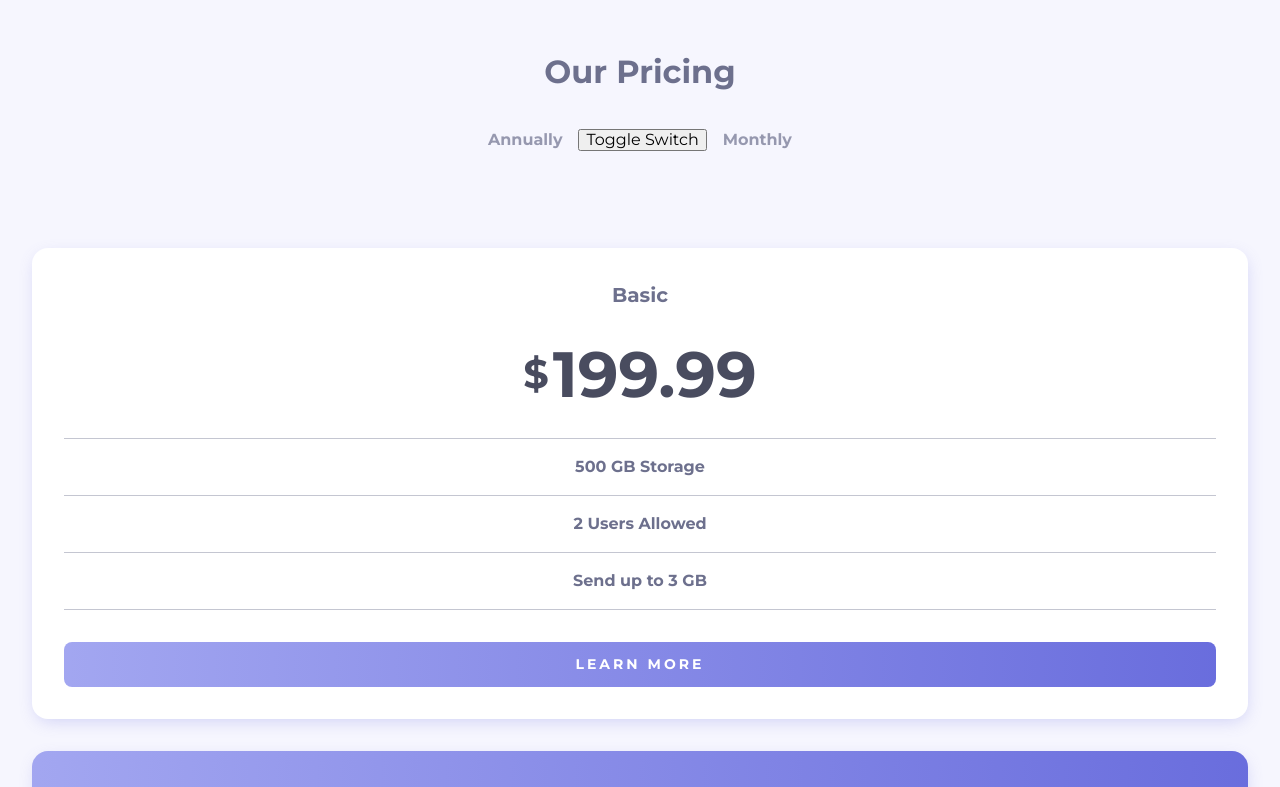
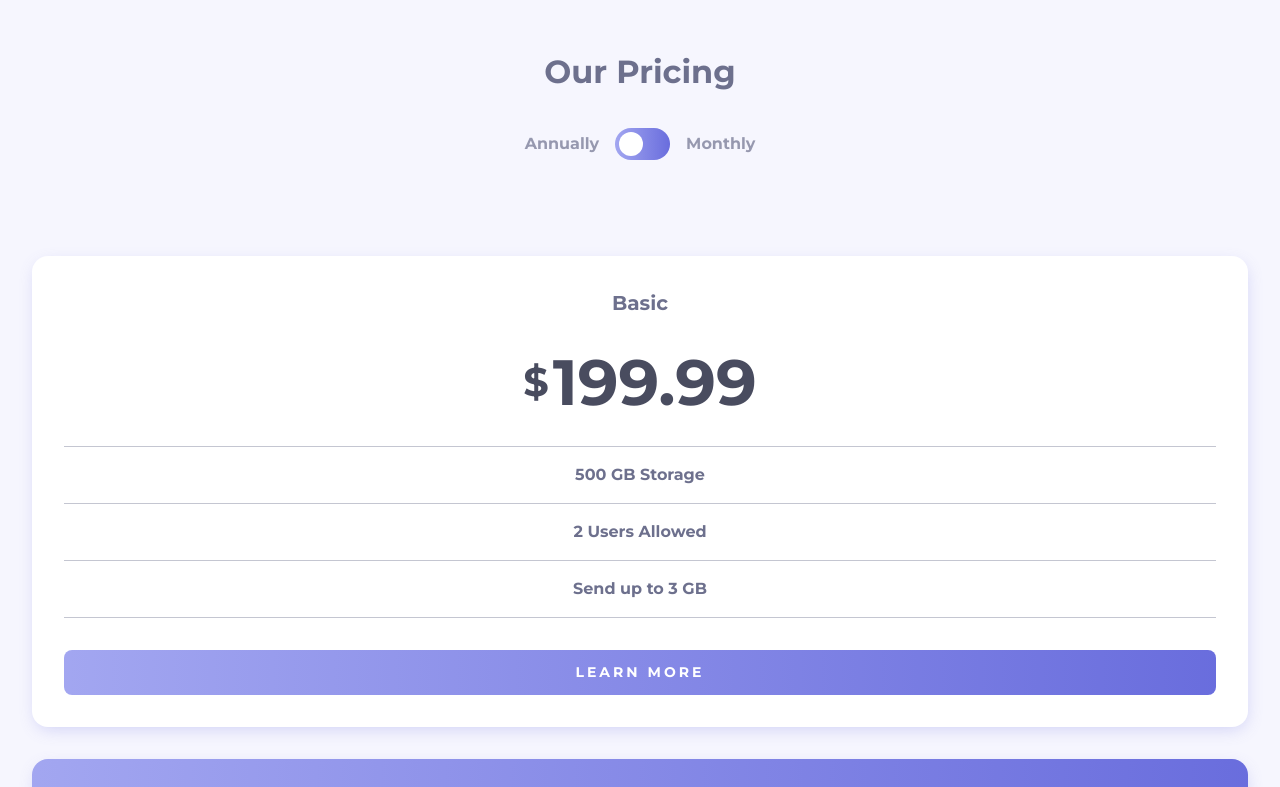
Before and after one commit to Shadowbest/Pricing-component-with-toggle, a React (Vite) app: page / in a window 1280 px wide. Shown: the top 787 px of the page. Built offline with nearby package versions, Linux system fonts and the light colour scheme.

Commit message:
feat: create styles for toggle switch

```diff
--- a/src/components/ToggleSwitch.jsx
+++ b/src/components/ToggleSwitch.jsx
@@ -1,11 +1,12 @@
 export default function ToggleSwitch() {
   return (
     <button
-      className="toggle-switch"
+      className="toggle-switch bg-gradient"
       role="switch"
-      aria-pressed="false"
+      aria-checked="false"
+      aria-label="Toggle billing, currently annual"
     >
-        Toggle Switch
+      <span className="thumb" aria-hidden="true"></span>
     </button>
   );
 }
--- a/src/stylesheets/index.css
+++ b/src/stylesheets/index.css
@@ -33,7 +33,7 @@
   --text-2xl: 2rem;
 }
 
-@layer defaults, utilities;
+@layer defaults, utilities, components;
 
 @layer defaults {
 
@@ -115,6 +115,35 @@
       hsl(var(--accent-clr-300)),
       hsl(var(--accent-clr-700))
     );
+  }
+}
+
+@layer components {
+  .toggle-switch:where([role="switch"]) {
+    inline-size: 55px;
+    block-size: 32px;
+    border: none;
+    border-radius: 1rem;
+    position: relative;
+
+    .thumb {
+      --size: calc(var(--spacing-sm) * 3);
+      display: block;
+      inline-size: var(--size);
+      block-size: var(--size);
+      border-radius: 50%;
+      position: absolute;
+      top: 50%;
+      left: 0;
+      transform: translateX(0.25rem) translateY(-50%);
+      background-color: white;
+    }
+  }
+
+  .toggle-switch:where([aria-checked="true"]) {
+    .thumb {
+      transform: translateX(1.7rem) translateY(-50%);
+    }
   }
 }
 
```
